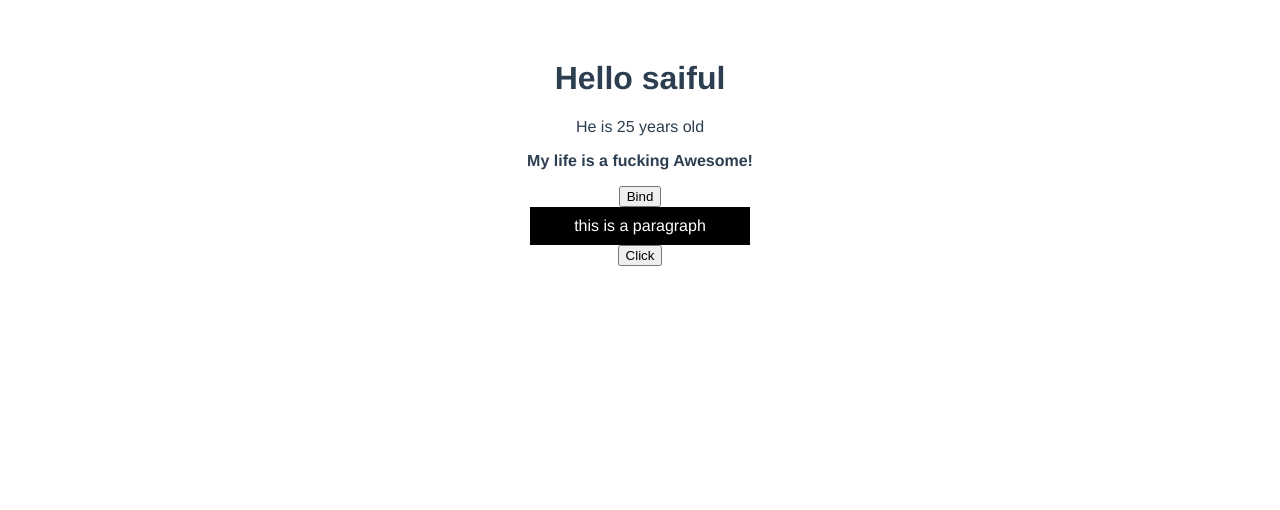
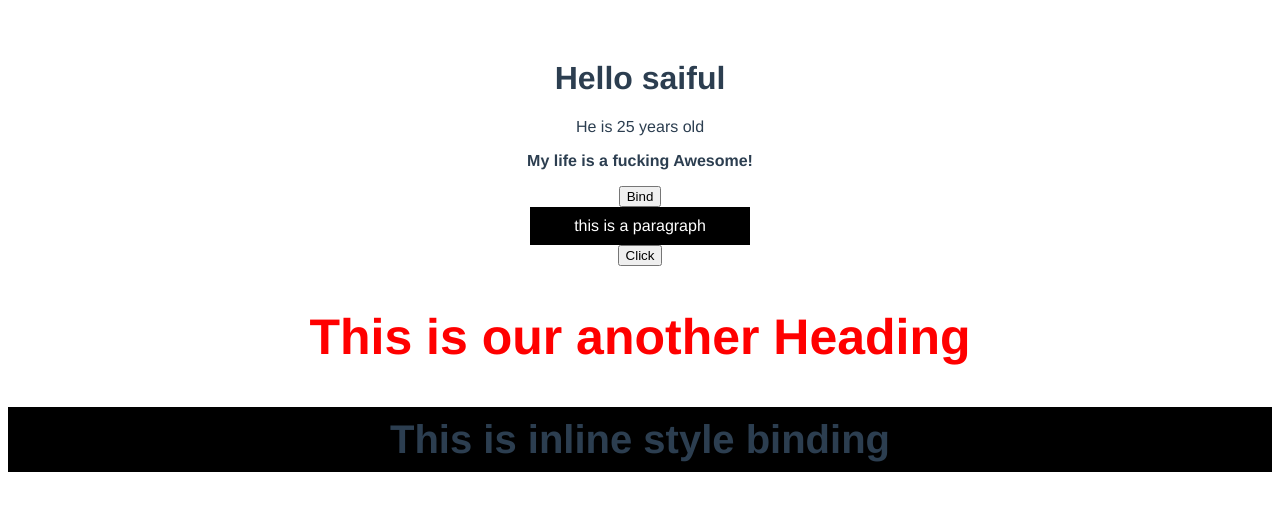
Before and after one commit to meraz007/Learn-Vue, a Vue app in the folder Codevolution/practice-vue-basic/: page / in a window 1280 px wide. Shown: the top 510 px of the page. Built offline with nearby package versions, Linux system fonts and the light colour scheme.

Commit message:
inline style binding

```diff
--- a/Codevolution/practice-vue-basic/src/App.vue
+++ b/Codevolution/practice-vue-basic/src/App.vue
@@ -5,7 +5,8 @@
  <button :disabled="!isDisabled">Bind</button>
  <p :class="[isPromoted ? 'color':'new']" >this is a paragraph</p>
  <button >Click</button>
-
+ <h2 :style="{color:heighlightColor,'font-size':fontSize + 'px'}">This is our another Heading</h2>
+ <h3 :style="[successStyleObj,anotherStyleObj]">This is inline style binding</h3>
 </template>
 
 <script>
@@ -19,7 +20,17 @@ export default {
       details : '<b>My life is a fucking Awesome!</b>',
       headingId : 'Heading',
       isDisabled : true,
-      isPromoted :true
+      isPromoted :true,
+      heighlightColor : 'red',
+      fontSize : 50,
+      successStyleObj :{
+        color:'success',
+        background:'black',
+        fontSize:'40px'
+      },
+      anotherStyleObj:{
+        padding:'10px'
+      }
     }
   }
 }
```
